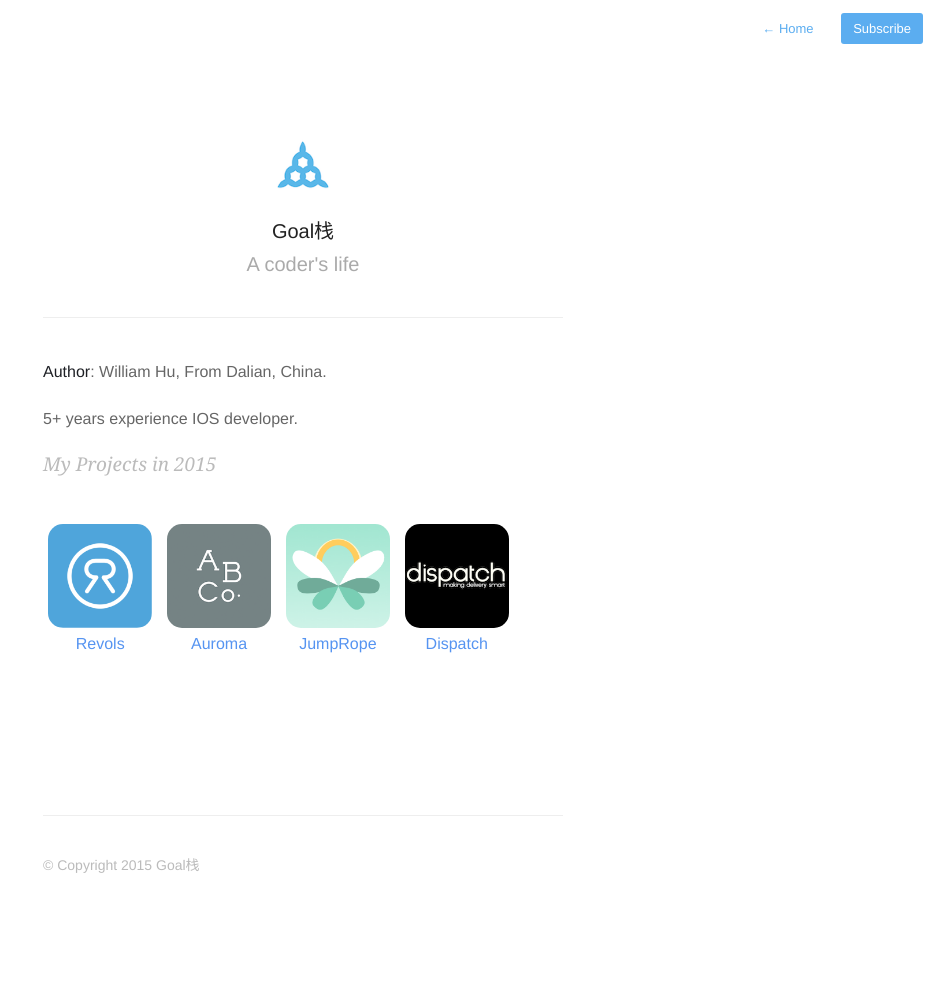
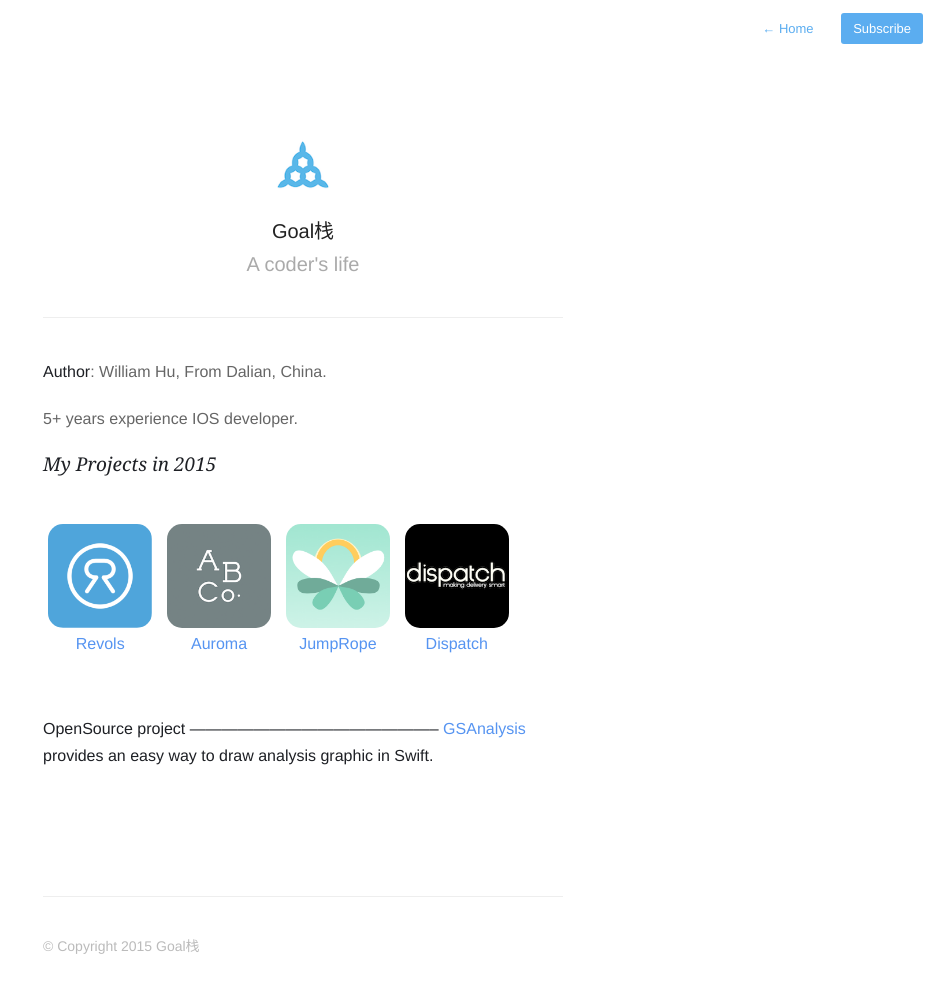
Before and after one commit to williamhqs/huqiushi, a Jekyll site: the page built from about.md, in a window 1280 px wide. Shown: the whole page, without its empty margins (337-1280 px from the left). Built offline with Jekyll 4.4.1, drawn with Linux system fonts in a browser that asks for light colours; nearby versions of some CDN libraries; Markdown is read by kramdown in place of the engine named in the settings; before the commit the page ends 916 px from its top, so only the background shows below that.

Commit message:
Add more

```diff
--- a/_includes/about.html
+++ b/_includes/about.html
@@ -3,7 +3,7 @@
 
 5+ years experience IOS developer.
 
-My Projects in 2015
+<b>My Projects in 2015</b>
 -----------------------------------------------
 <br>
 <div style="text-align: left;" id="about">
@@ -28,3 +28,8 @@ My Projects in 2015
 
 <br>
 <br>
+<b>OpenSource project<b>
+-----------------------------------------------
+<a href="https://github.com/williamhqs/GSAnalysis">GSAnalysis</a> provides an easy way to draw analysis graphic in Swift.
+<br>
+<br>
```
